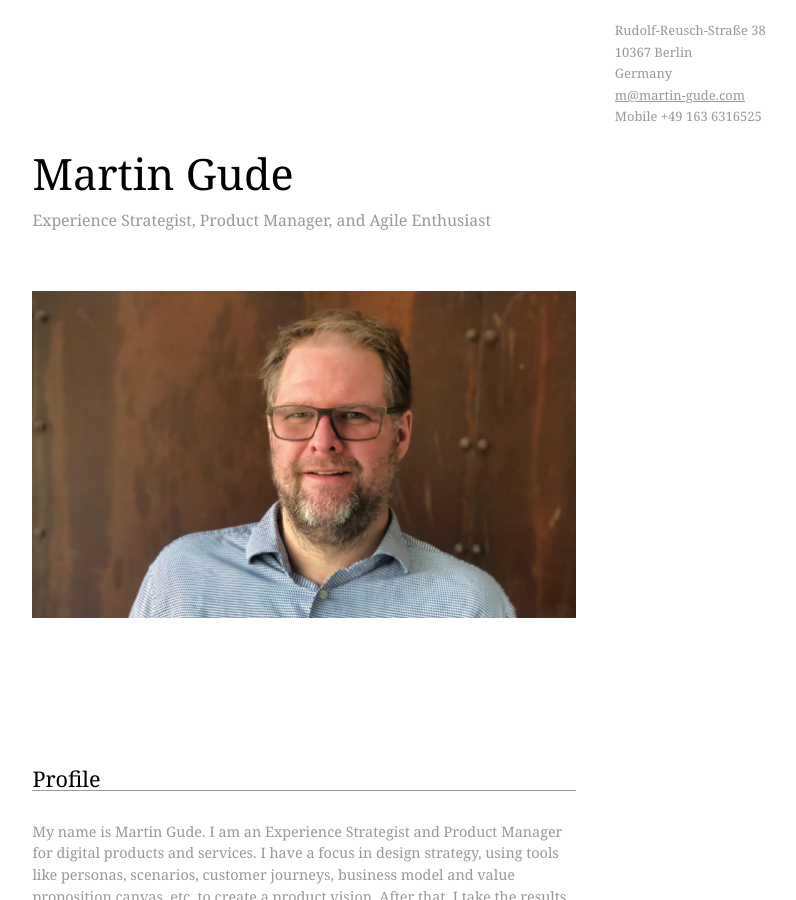
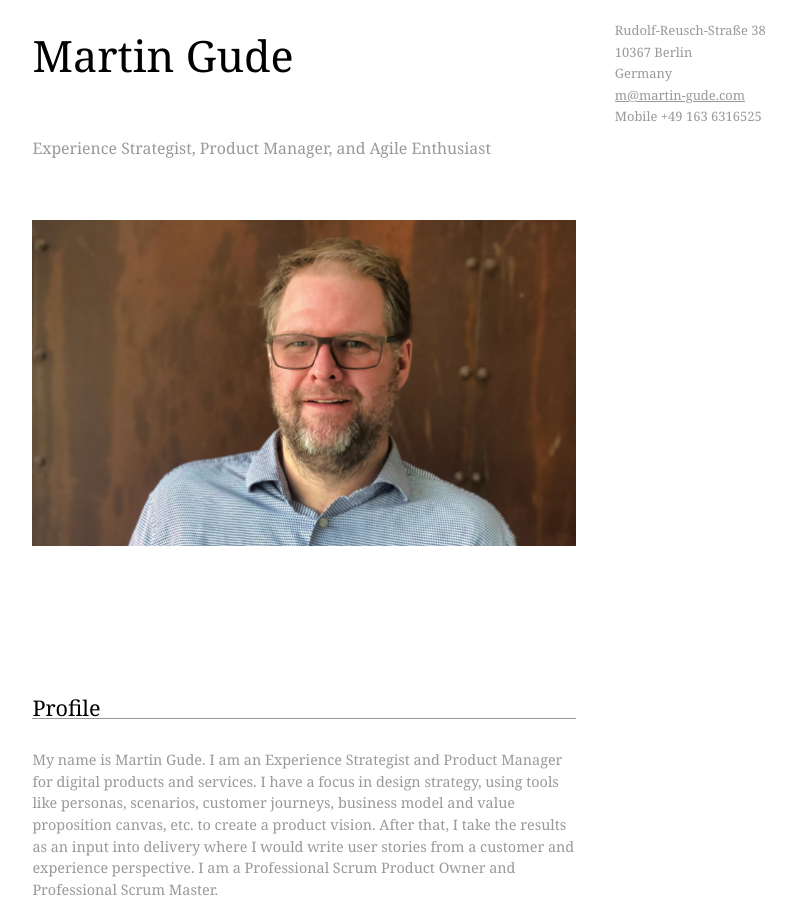
Before and after one commit to ma6/ma6.github.io, a Jekyll site: the page built from _pages/index.md, in a window 1280 px wide and 900 px high. Shown: the whole window, without its empty margins (294-1090 px from the left). Built offline with Jekyll 4.4.1, drawn with Linux system fonts in a browser that asks for light colours; some web fonts are replaced; comment, search, counter and statistics services are not loaded.

Commit message:
Update header.html

```diff
--- a/_includes/header.html
+++ b/_includes/header.html
@@ -1,5 +1,8 @@
 <div class="row">
-    <div class="three columns offset-by-nine small">
+    <div class="seven columns offset-by-two">
+        <h1>Martin Gude</h1>
+    </div>
+    <div class="three columns small">
         <p>
             Rudolf-Reusch-Straße 38
             <br />10367 Berlin
@@ -18,11 +21,6 @@
 </div>
 <div class="row">
     <div class="seven columns offset-by-two">
-        <h1>Martin Gude</h1>
-    </div>
-</div>
-<div class="row">
-    <div class="seven columns offset-by-two">
         <p class="para big">
             Experience Strategist, Product Manager, and Agile Enthusiast
         </p>
```
